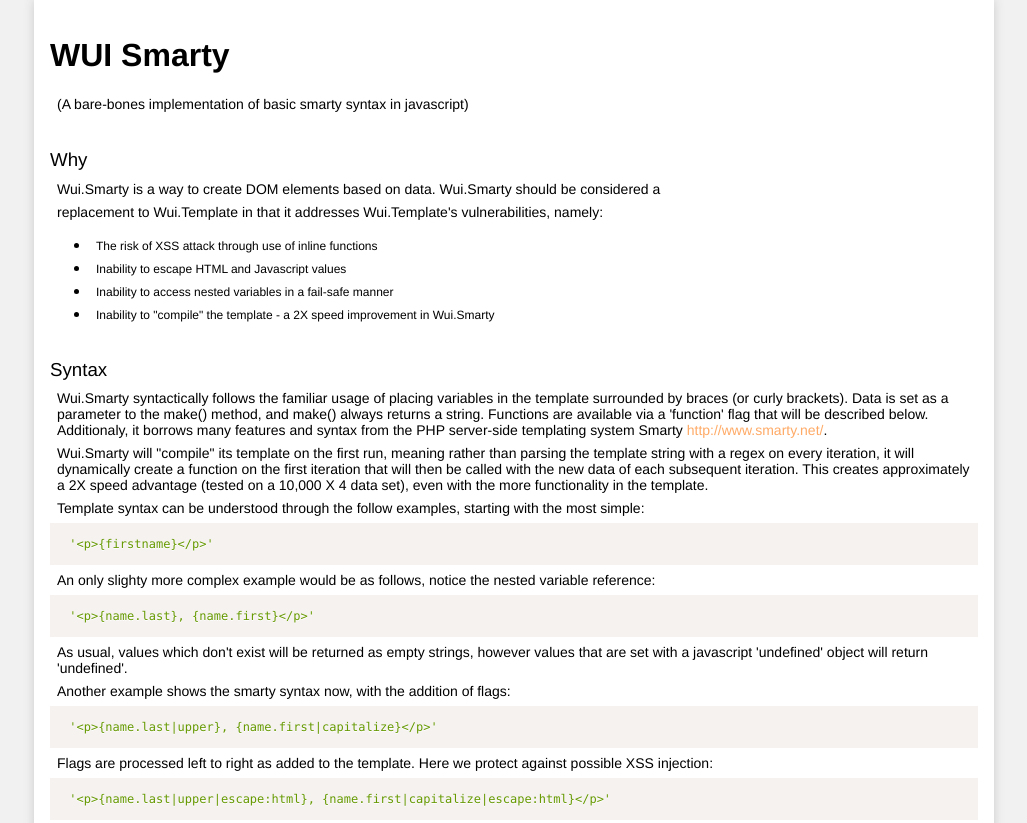
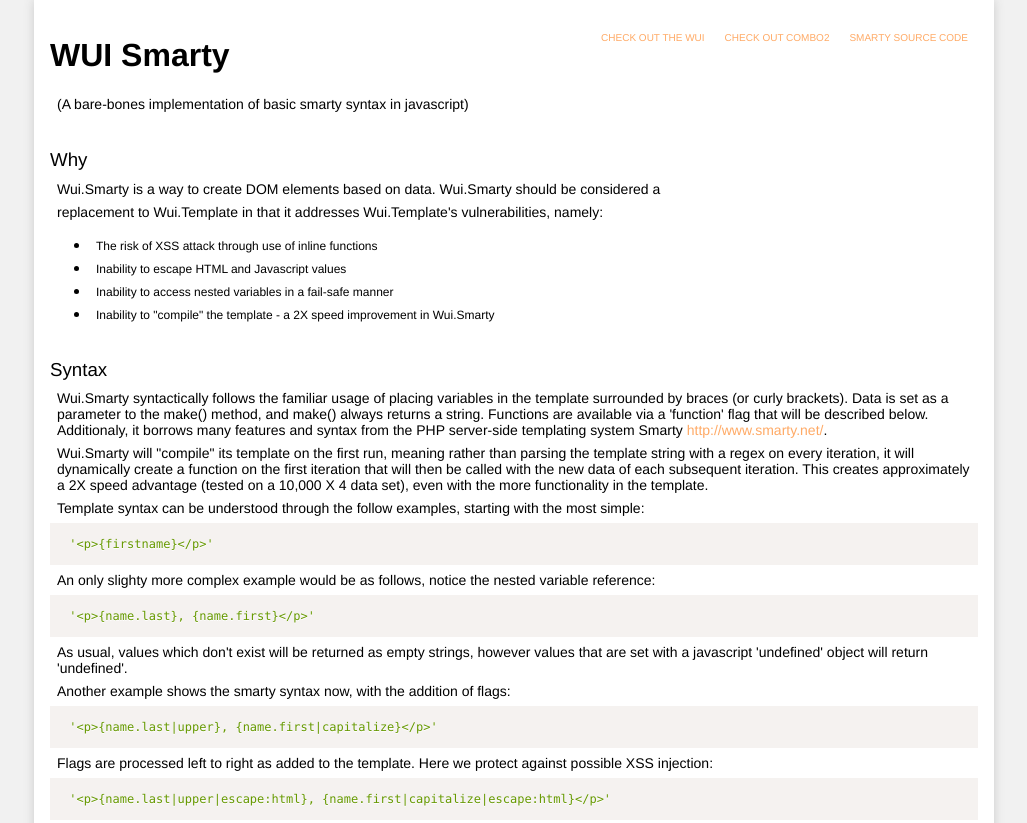
Before and after one commit to srolfe26/combo2, a website: page smarty.html in a window 1280 px wide. Shown: the top 823 px of the page, without its empty margins (126-1153 px from the left). Drawn offline with nearby package versions, Linux system fonts and the light colour scheme.

Commit message:
Page Linking within combo

```diff
--- a/assets/demo.css
+++ b/assets/demo.css
@@ -8,6 +8,15 @@
     -moz-box-sizing: border-box;
     -webkit-box-sizing: border-box;
     box-sizing: border-box;
+}
+
+a {
+    color: #fa6;
+    text-decoration: none;
+}
+
+a:hover {
+    color: #e93;
 }
 
 .content {
--- a/smarty.html
+++ b/smarty.html
@@ -24,13 +24,28 @@
             display: block;
             background-color: #f1f1f1;
         }
+
+        .top-menu li {
+            list-style: none;
+            float: right;
+            padding: 0 1em;
+            font-size: 10px;
+            text-transform: uppercase;
+            font-weight: 100;
+        }
     </style>
     <script src="https://ajax.googleapis.com/ajax/libs/jquery/1.12.2/jquery.min.js"></script>
     <script src="dist/combo-2.min.js"></script>
 </head>
 <body class="language-js">
     <div id="docs-container">
-         <div class="docs-panel" id="wui-smarty"></div>
+         <div class="docs-panel" id="wui-smarty">
+             <ul class="top-menu">
+                 <li><a target="_blank" href="https://github.com/srolfe26/combo2/blob/master/src/Smarty.js">Smarty Source Code</a></li>
+                 <li><a target="_blank" href="http://www.wui-js.com/combo2/">Check out Combo2</a></li>
+                 <li><a target="_blank" href="http://www.wui-js.com/">Check out the WUI</a></li>
+            </ul>
+         </div>
     </div>
     <script type="text/javascript" src="assets/docs.js"></script>
     <script type="text/javascript" src="https://cdnjs.cloudflare.com/ajax/libs/prism/1.4.1/prism.min.js"></script>
--- a/src/Combo2.js
+++ b/src/Combo2.js
@@ -1,7 +1,7 @@
 /**
  * Combo2 - Combination of a select element and an autocomplete
  * =================================================================================================
- * (A Wui based control)
+ * A Wui based control. See the [demo](http://www.wui-js.com/combo2/) page for more advanced implementation examples.
  *
  * Examples
  * --------
```
Also changed, not shown: index.html (+6 -3 lines), dist/combo-2.js, dist/docs/wui-combo2.json.
